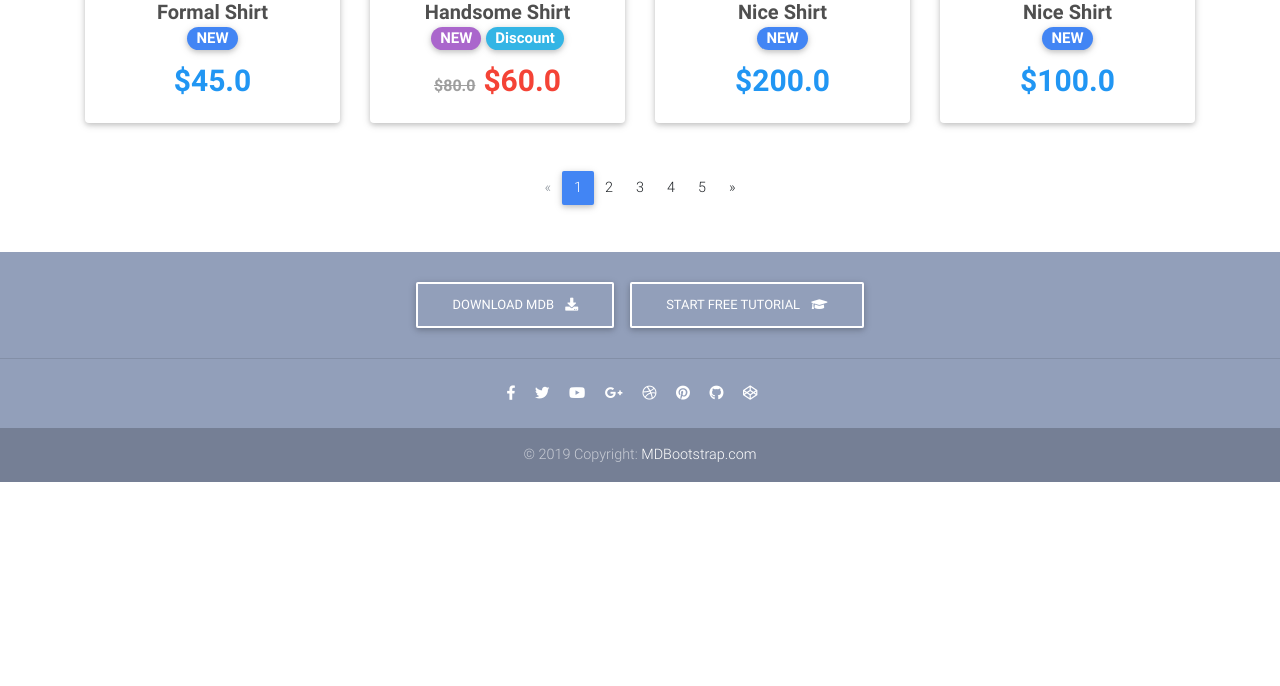
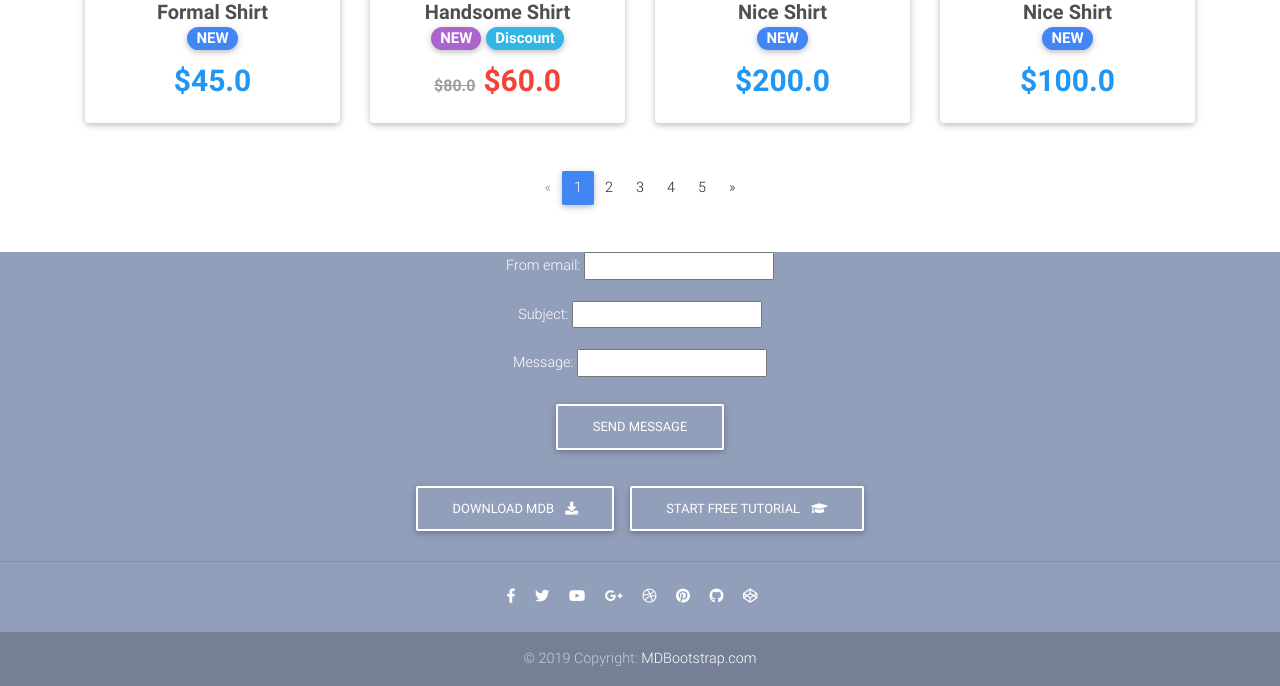
Before and after one commit to cleung0305/Django_Ecommerce, a Django app: page / in a window 1280 px wide. Shown: the part 813-1499 px from the top of the page. Before the commit the page ends 1295 px from the top, so only its background shows below. Run offline with Django 3.2, Linux system fonts and the light colour scheme; data comes from the database, SQL or seed files in the repository; some libraries are stand-ins or nearby versions.

Commit message:
contact form now working fine

```diff
--- /dev/null
+++ b/core/context_processors.py
@@ -0,0 +1,27 @@
+from .forms import ContactForm
+from django.core.mail import send_mail, BadHeaderError
+from django.http import HttpResponse, HttpResponseRedirect
+from django.template import RequestContext
+
+def contact_form(request):
+    request_context = RequestContext(request)
+    if request.method == 'GET':
+        contact_form = ContactForm()
+        context = {'contact_form': contact_form}
+    else:
+        contact_form = ContactForm(request.POST)
+        if contact_form.is_valid():
+            subject = contact_form.cleaned_data['subject']
+            from_email = contact_form.cleaned_data['from_email']
+            message = contact_form.cleaned_data['message']
+        try:
+            send_mail(subject, message, from_email, ['loklok12614@gmail.com'])
+        except BadHeaderError:
+            return HttpResponse('Invalid Header Found.')
+        context = {
+            'contact_form': contact_form,
+            'subject': subject,
+            'from_email': from_email,
+            'message': message
+        }
+    return context
--- /dev/null
+++ b/core/forms.py
@@ -0,0 +1,6 @@
+from django import forms
+
+class ContactForm(forms.Form):
+    from_email = forms.EmailField(required=True)
+    subject = forms.CharField(required=True)
+    message = forms.CharField(required=True)
--- a/core/views.py
+++ b/core/views.py
@@ -1,5 +1,6 @@
 from django.shortcuts import render
 from django.views.generic import ListView, DetailView
+from django.template import RequestContext, Context
 from .models import *
 
 # Create your views here.
@@ -8,9 +9,17 @@ class HomeView(ListView):
     model = Item
     template_name = "home.html"
 
+    def post(self, request, *args, **kwargs):
+        self.object_list = self.get_queryset()
+        context = self.get_context_data()
+        return render(request, self.template_name, context)
+
 class ProductDetailView(DetailView):
     model = Item
     template_name = "product.html"
 
+    def post(self, request, *args, **kwargs):
+        return render(request, self.template_name)
+
 def checkout(request):
     return render(request, 'checkout.html')
--- a/djecommerce/settings.py
+++ b/djecommerce/settings.py
@@ -45,6 +45,7 @@ TEMPLATES = [
                 'django.template.context_processors.request',
                 'django.contrib.auth.context_processors.auth',
                 'django.contrib.messages.context_processors.messages',
+                'core.context_processors.contact_form',
             ],
         },
     },
@@ -86,3 +87,6 @@ AUTHENTICATION_BACKENDS = [
     'allauth.account.auth_backends.AuthenticationBackend',
 ]
 SITE_ID = 1
+
+DEFAULT_FROM_EMAIL = 'loklok12614@gmail.com'
+EMAIL_BACKEND = 'django.core.mail.backends.console.EmailBackend'
--- a/templates/base.html
+++ b/templates/base.html
@@ -57,10 +57,6 @@
 
   <!--Main layout-->
 
-  <!--Footer-->
-  {% include "snippets/footer-snippet.html" %}
-  <!--/.Footer-->
-
   <!-- SCRIPTS -->
   <!-- JQuery -->
   <script type="text/javascript" src="{% static 'js/jquery-3.4.1.min.js' %}"></script>
--- a/templates/home.html
+++ b/templates/home.html
@@ -177,12 +177,15 @@
       <!--Pagination-->
 
     </div>
+
   </main>
+
+  <!--Footer-->
+  {% include 'snippets/footer-snippet.html' %}
+  <!--Footer-->
 
 {% endblock content %}
   <!--Main layout-->
-
-  <!--Footer-->
 
   <!-- SCRIPTS -->
   <!-- JQuery -->
--- a/templates/snippets/footer-snippet.html
+++ b/templates/snippets/footer-snippet.html
@@ -1,4 +1,13 @@
 <footer class="page-footer text-center font-small mt-4 wow fadeIn">
+
+    <form method = "POST">
+      <div class="messages"></div>
+      <div class="controls">
+            {% csrf_token %}
+            {{ contact_form.as_p }}
+          <button type="submit" class="btn btn-outline-white">Send Message</button>
+      </div>
+    </form>
 
     <!--Call to action-->
     <div class="pt-4">
```
